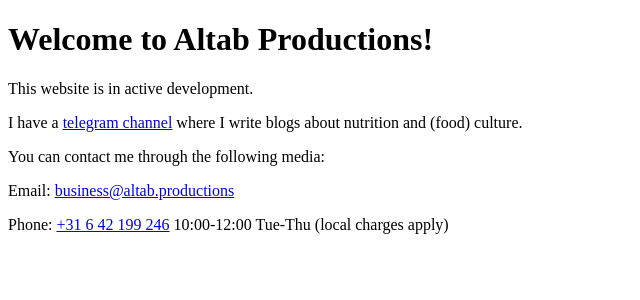
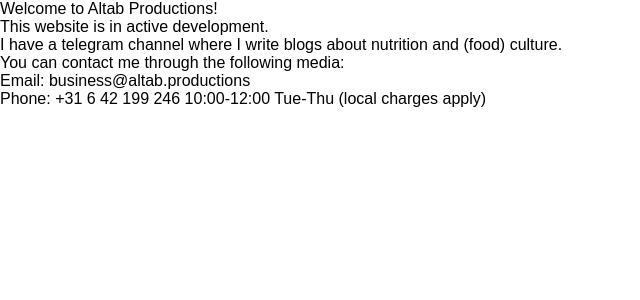
Before and after one commit to altab-productions/altab-productions.github.io, a SvelteKit app: page / in a window 1280 px wide. Shown: the top 300 px of the page, without its empty margins (0-640 px from the left). Built offline with nearby package versions, Linux system fonts and the light colour scheme.

Commit message:
Set up the font import

```diff
--- /dev/null
+++ b/src/lib/styles/fonts.css
@@ -0,0 +1,4 @@
+@font-face {
+    font-family: Inter;
+    src: url($lib/fonts/Inter-VariableFont_slnt,wght.ttf);
+}
--- a/src/routes/+layout.svelte
+++ b/src/routes/+layout.svelte
@@ -1,6 +1,9 @@
 <script>
-    // import "$lib/styles/reset.css";
+    import Header from "$lib/components/Header.svelte";
+    import "$lib/styles/reset.css";
     import "$lib/styles/colors.css";
+    import "$lib/styles/fonts.css";
 </script>
 
+<Header/>
 <slot/>
```
Also changed, not shown: src/lib/fonts/Inter-VariableFont_slnt,wght.ttf (added).
